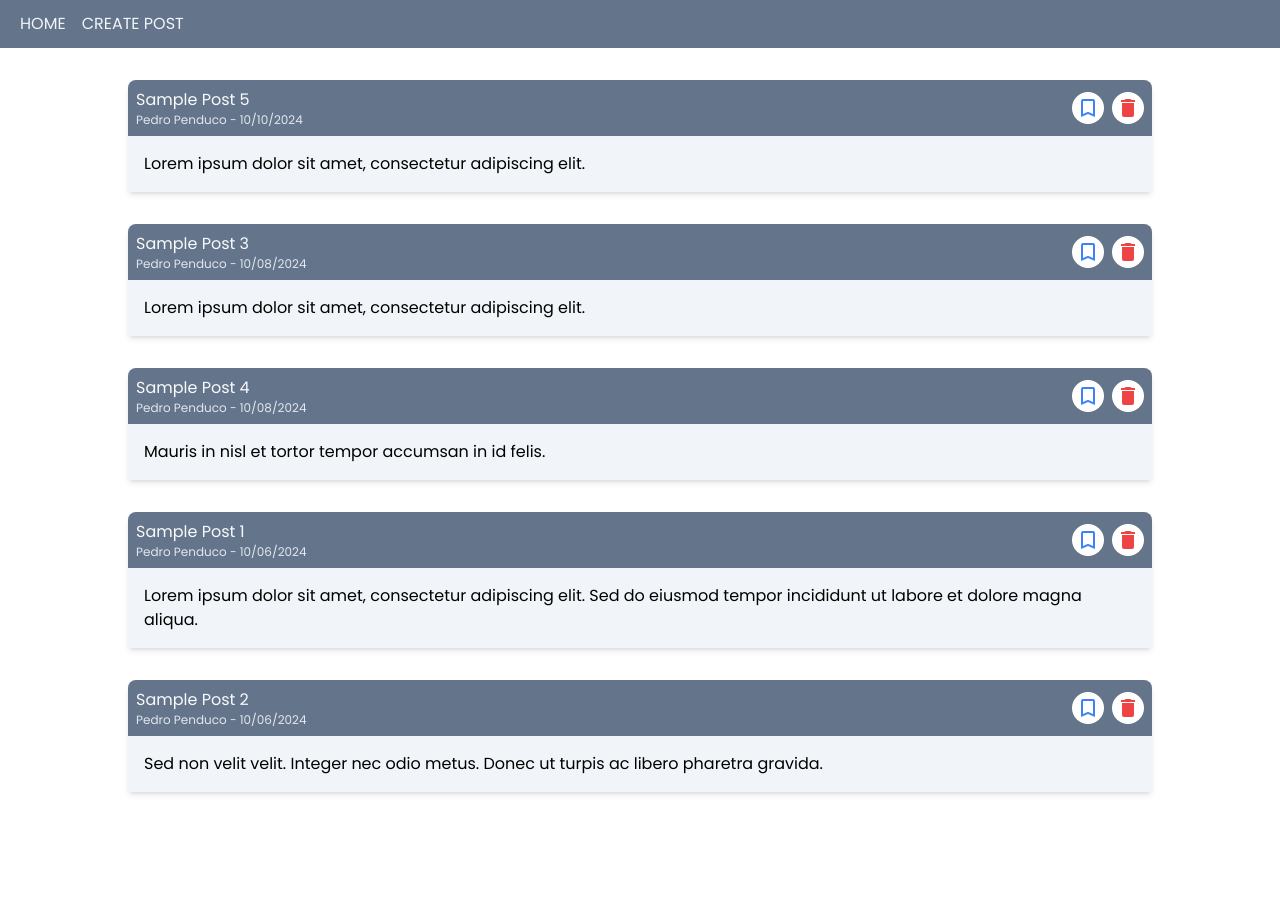
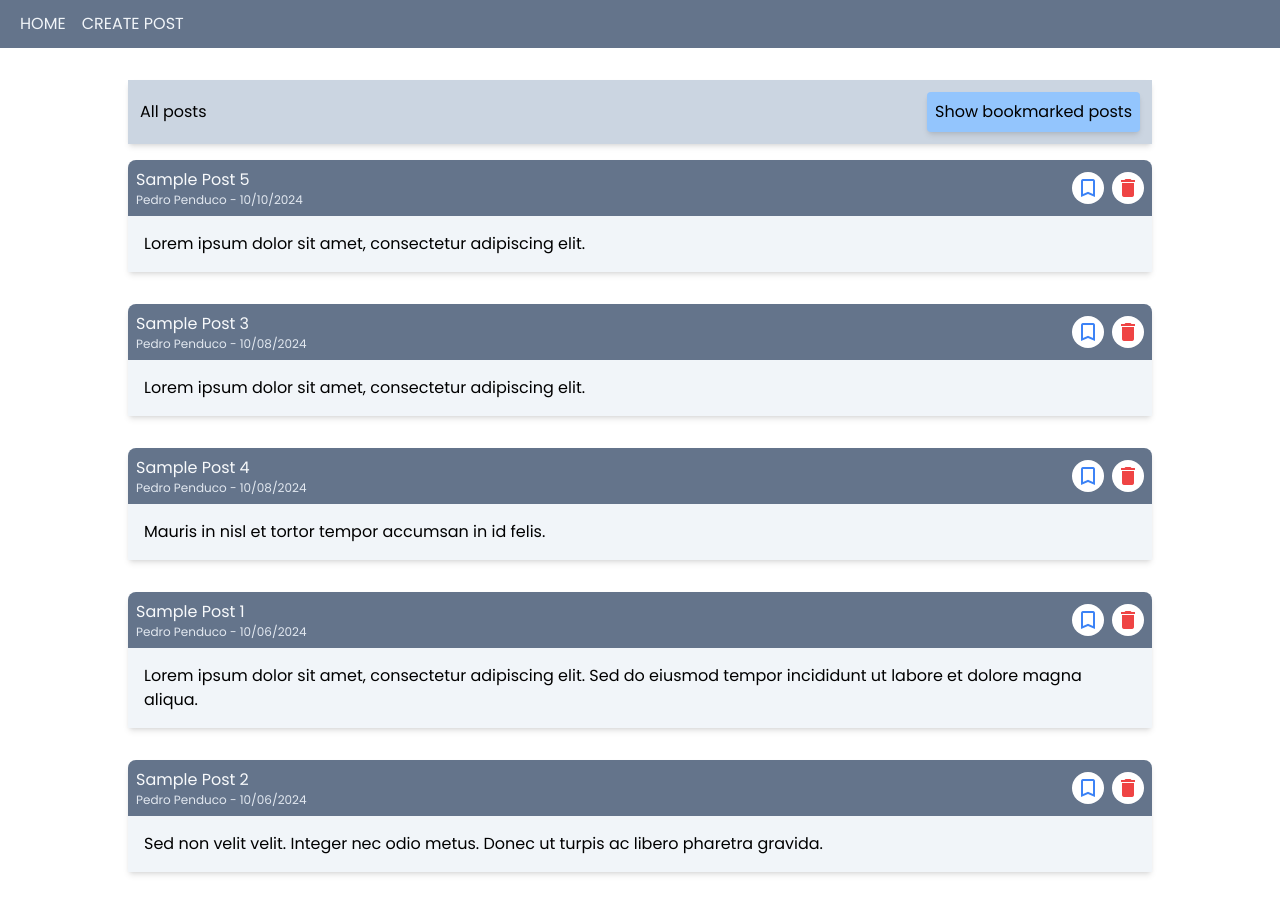
Before and after one commit to roquejessica/attendance-monitoring-and-management-system, a Vue app: page / in a window 1280 px wide. Before the commit the page ends 824 px from the top, so only its background shows below. Built offline with nearby package versions, Linux system fonts and the light colour scheme.

Commit message:
post filter

```diff
--- a/src/stores/post.js
+++ b/src/stores/post.js
@@ -72,5 +72,9 @@ export const usePostsStore = defineStore('posts', {
     sorted() {
       return this.posts.sort((a, b) => new Date(b.created_at) - new Date(a.created_at))
     },
+    bookmarked: (state) =>
+      state.posts
+        .filter((p) => p.is_saved)
+        .sort((a, b) => new Date(b.created_at) - new Date(a.created_at)),
   },
 })
--- a/src/views/HomeView.vue
+++ b/src/views/HomeView.vue
@@ -1,20 +1,29 @@
 <script setup>
-// import PostItemComponents from '@/components/PostItemComponents.vue'
 import CardComponents from '@/components/CardComponents.vue'
 import { usePostsStore } from '@/stores/post'
+import { ref } from 'vue'
 
+// pinia
 const postStore = usePostsStore()
-console.log(postStore)
+
+// ref
+const postFilter = ref('all') //reactive state
+
 // methods
-// const deletePost = (id) => {
-//   posts = posts.filter((p) => p.id !== id)
-
-//   console.log(posts)
-// }
+const setPostFilter = () => {
+  postFilter.value = postFilter.value === 'all' ? 'bookmarked' : 'all'
+}
 </script>
 
 <template>
-  <!-- calling the state post inside post.js -->
+  <div class="bg-slate-300 flex justify-between items-center shadow-md p-3 mb-4">
+    <p>{{ postFilter === 'all' ? 'All posts' : 'Bookmarked posts' }}</p>
+    <button @click="setPostFilter" class="bg-blue-300 p-2 rounded shadow-md">
+      {{ postFilter === 'all' ? 'Show bookmarked posts' : 'Show all posts' }}
+    </button>
+  </div>
+
+  <div v-if="postFilter === 'all'">
     <div v-for="post in postStore.sorted" :key="post.id">
       <CardComponents>
         <template v-slot:card-header>
@@ -43,7 +52,38 @@ console.log(postStore)
           {{ post.body }}
         </div>
       </CardComponents>
+    </div>
+  </div>
 
-    <!-- <PostItemComponents :post="post" @get-id="deletePost" /> -->
+  <div v-if="postFilter === 'bookmarked'">
+    <div v-for="post in postStore.bookmarked" :key="post.id">
+      <CardComponents>
+        <template v-slot:card-header>
+          <div>
+            <h1 class="text-slate-50">{{ post.title }}</h1>
+            <p class="text-xs text-slate-200">{{ post.author }} - {{ post.created_at }}</p>
+          </div>
+
+          <div class="flex justify-between items-center gap-2">
+            <button
+              @click="postStore.savePost(post.id)"
+              class="save material-icons text-blue-500 p-1 rounded-full bg-white"
+            >
+              {{ post.is_saved ? 'bookmark' : 'bookmark_border' }}
+            </button>
+            <button
+              @click="postStore.deletePost(post.id)"
+              class="del material-icons text-red-500 p-1 bg-white rounded-full"
+            >
+              delete
+            </button>
           </div>
         </template>
+
+        <div class="p-4">
+          {{ post.body }}
+        </div>
+      </CardComponents>
+    </div>
+  </div>
+</template>
```
Lines whose indentation alone changed are shown as unchanged.
